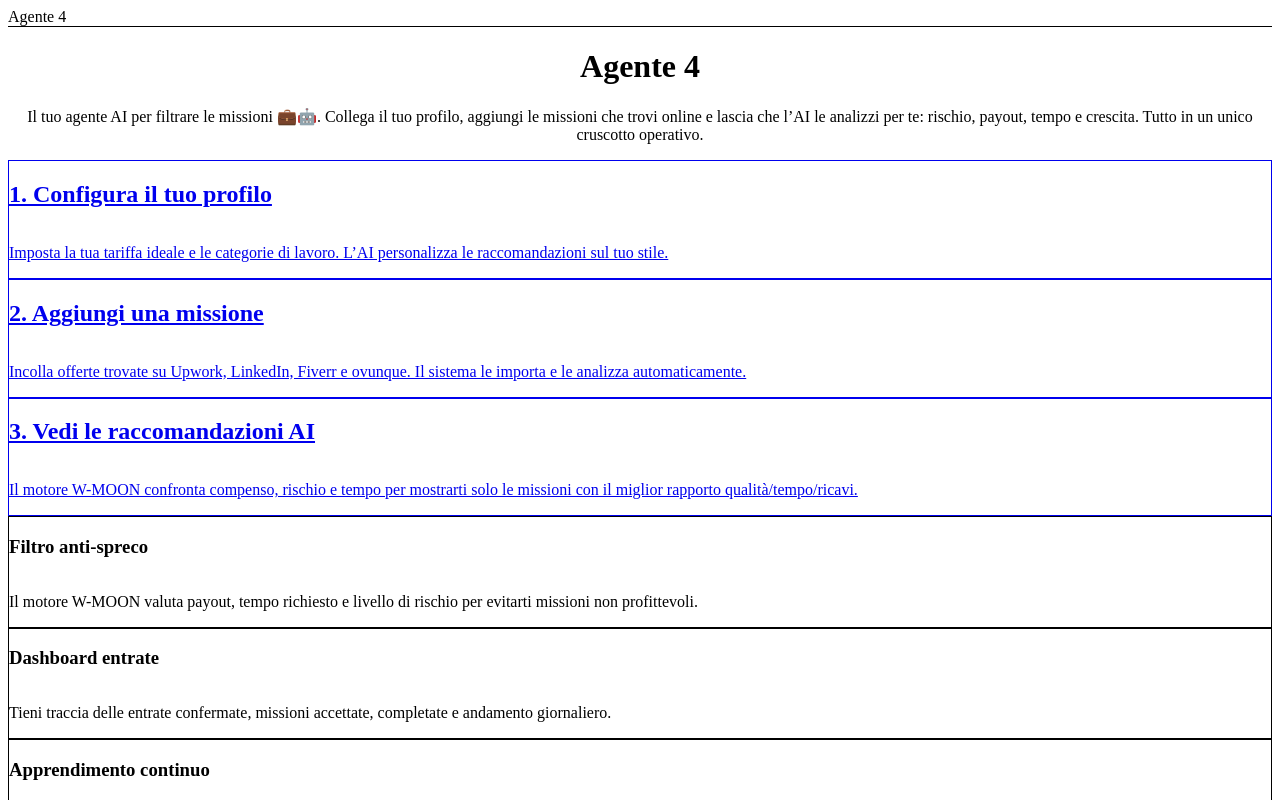
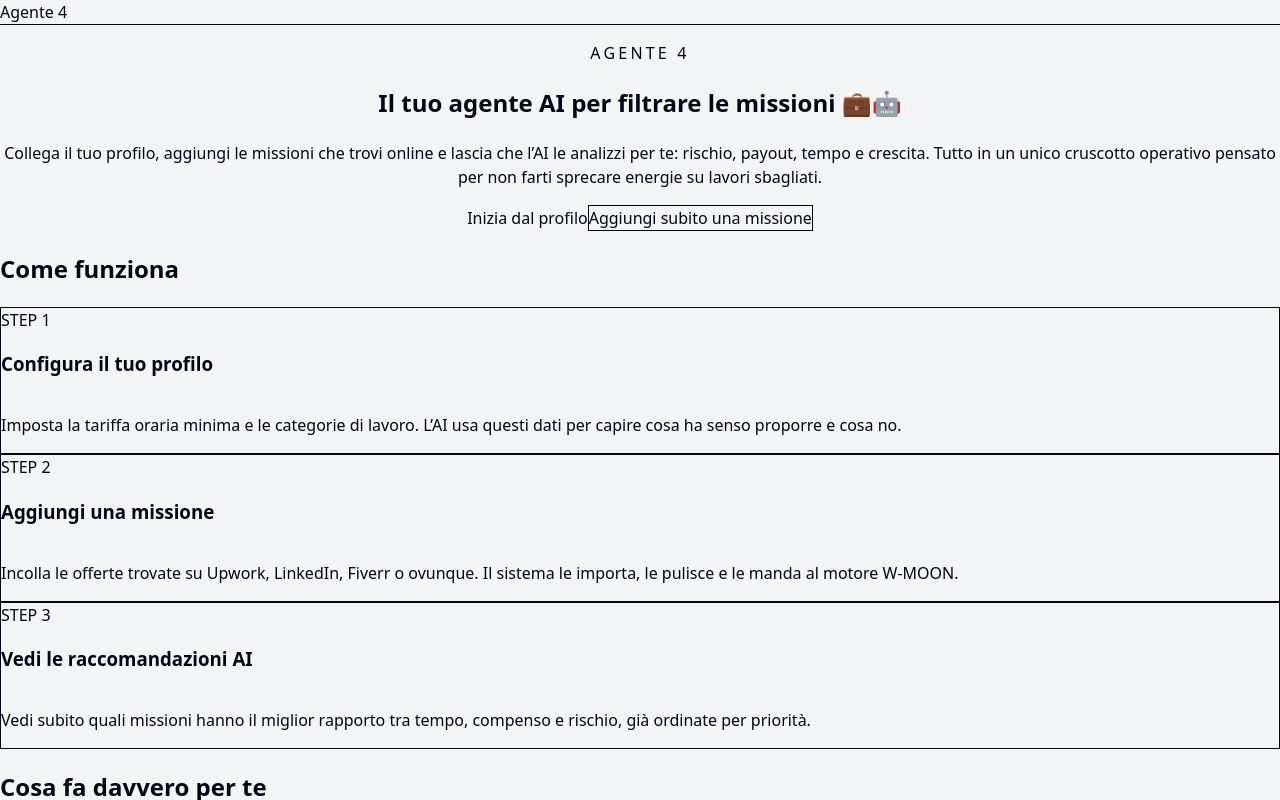
Before and after one commit to diegofabbri-ui/agente-4-mission-filter, a React app in the folder frontend/: page / in a window 1280 px wide. Shown: the top 800 px of the page. Built offline with nearby package versions, Linux system fonts and the light colour scheme; no server answers; the HTML template or start-up script is replaced by a standard one.

Commit message:
Improve UI: Tailwind base + new Landing & Dashboard layout

```diff
--- a/frontend/src/index.css
+++ b/frontend/src/index.css
@@ -1,3 +1,38 @@
 @tailwind base;
 @tailwind components;
 @tailwind utilities;
+
+:root {
+  font-family: system-ui, -apple-system, BlinkMacSystemFont, "Segoe UI",
+    sans-serif;
+  line-height: 1.5;
+  font-weight: 400;
+  color: #020617;
+  background-color: #f9fafb;
+}
+
+*,
+*::before,
+*::after {
+  box-sizing: border-box;
+}
+
+body {
+  margin: 0;
+  min-height: 100vh;
+  background-color: #f3f4f6; /* bg-gray-100 */
+}
+
+#root {
+  min-height: 100vh;
+}
+
+/* opzionale: link un po' più eleganti */
+a {
+  color: inherit;
+  text-decoration: none;
+}
+
+a:hover {
+  text-decoration: underline;
+}
--- a/frontend/src/pages/Dashboard.tsx
+++ b/frontend/src/pages/Dashboard.tsx
@@ -1,16 +1,7 @@
 // src/pages/Dashboard.tsx
 import { useEffect, useState } from "react";
 import axios from "axios";
-import {
-  Chart as ChartJS,
-  CategoryScale,
-  LinearScale,
-  PointElement,
-  LineElement,
-  Tooltip,
-  Legend,
-} from "chart.js";
-import { Line } from "react-chartjs-2";
+import { Link } from "react-router-dom";
 
 const API_BASE_URL = import.meta.env.VITE_API_URL || "http://localhost:3000";
 
@@ -19,26 +10,11 @@ function getAuthHeaders() {
   return token ? { Authorization: `Bearer ${token}` } : undefined;
 }
 
-ChartJS.register(
-  CategoryScale,
-  LinearScale,
-  PointElement,
-  LineElement,
-  Tooltip,
-  Legend,
-);
-
-interface MonthlyEarning {
-  month: string; // es: "2025-11"
-  total: number;
-}
-
 interface DashboardSummary {
   totalEarnings: number;
   missionsCompleted: number;
   activeMissions: number;
   streakDays: number;
-  monthlyEarnings?: MonthlyEarning[];
 }
 
 interface DashboardResponse {
@@ -63,9 +39,11 @@ export default function Dashboard() {
         setSummary(res.data.summary);
       } catch (err: any) {
         if (err?.response?.status === 401) {
-          setError("Non sei autenticato. Effettua il login prima.");
+          setError(
+            "Non sei autenticato. Assicurati di avere un token valido in localStorage.",
+          );
         } else {
-          setError("Errore nel recupero della dashboard utente.");
+          setError("Errore nel caricamento della dashboard utente.");
         }
       } finally {
         setLoading(false);
@@ -75,80 +53,156 @@ export default function Dashboard() {
     fetchDashboard();
   }, []);
 
-  const monthlyData = summary?.monthlyEarnings ?? [];
+  return (
+    <div className="space-y-8 py-6">
+      <header className="space-y-2">
+        <h1 className="text-2xl md:text-3xl font-bold tracking-tight">
+          Dashboard
+        </h1>
+        <p className="text-sm text-gray-600 max-w-xl">
+          Qui vedi una sintesi delle tue missioni e delle entrate gestite
+          tramite Agente 4. L’obiettivo è semplice: meno sbatti mentale,
+          più decisioni basate sui numeri.
+        </p>
+      </header>
 
-  const chartData = {
-    labels: monthlyData.map((m) => m.month),
-    datasets: [
-      {
-        label: "Entrate nette mensili (€)",
-        data: monthlyData.map((m) => m.total),
-      },
-    ],
-  };
+      {/* stato richiesta */}
+      {loading && (
+        <p className="text-sm text-gray-500">Caricamento dati dashboard…</p>
+      )}
 
-  const chartOptions = {
-    responsive: true,
-    plugins: {
-      legend: { display: true },
-    },
-  };
+      {error && (
+        <div className="border border-red-200 bg-red-50 text-red-700 text-sm rounded-xl p-4">
+          {error}
+        </div>
+      )}
 
-  return (
-    <div className="max-w-5xl mx-auto space-y-6">
-      <h1 className="text-2xl font-bold">Dashboard</h1>
-
-      {loading && <p className="text-sm text-gray-500">Caricamento...</p>}
-      {error && <p className="text-sm text-red-600">{error}</p>}
-
+      {/* CARDS METRICHE */}
       {summary && (
-        <>
-          <div className="grid gap-4 md:grid-cols-4">
-            <div className="bg-white rounded-xl p-4 border border-gray-100 shadow-sm">
-              <p className="text-xs text-gray-500">Entrate totali</p>
-              <p className="text-xl font-semibold">
+        <section className="grid md:grid-cols-4 gap-4">
+          <div className="rounded-xl border border-gray-200 bg-white p-4 space-y-1">
+            <p className="text-xs font-semibold uppercase text-gray-500">
+              Entrate totali
+            </p>
+            <p className="text-2xl font-bold">
               €{summary.totalEarnings.toFixed(2)}
             </p>
+            <p className="text-xs text-gray-500">
+              Somma delle missioni completate.
+            </p>
           </div>
-            <div className="bg-white rounded-xl p-4 border border-gray-100 shadow-sm">
-              <p className="text-xs text-gray-500">Missioni completate</p>
-              <p className="text-xl font-semibold">
+
+          <div className="rounded-xl border border-gray-200 bg-white p-4 space-y-1">
+            <p className="text-xs font-semibold uppercase text-gray-500">
+              Missioni completate
+            </p>
+            <p className="text-2xl font-bold">
               {summary.missionsCompleted}
             </p>
-            </div>
-            <div className="bg-white rounded-xl p-4 border border-gray-100 shadow-sm">
-              <p className="text-xs text-gray-500">Missioni attive</p>
-              <p className="text-xl font-semibold">{summary.activeMissions}</p>
-            </div>
-            <div className="bg-white rounded-xl p-4 border border-gray-100 shadow-sm">
-              <p className="text-xs text-gray-500">Streak (giorni)</p>
-              <p className="text-xl font-semibold">{summary.streakDays}</p>
-            </div>
+            <p className="text-xs text-gray-500">
+              Task portati fino in fondo.
+            </p>
           </div>
 
-          <div className="bg-white rounded-xl p-4 border border-gray-100 shadow-sm">
-            <h2 className="text-sm font-semibold mb-2">
-              Andamento entrate mensili
-            </h2>
-            {monthlyData.length === 0 ? (
+          <div className="rounded-xl border border-gray-200 bg-white p-4 space-y-1">
+            <p className="text-xs font-semibold uppercase text-gray-500">
+              Missioni attive
+            </p>
+            <p className="text-2xl font-bold">
+              {summary.activeMissions}
+            </p>
             <p className="text-xs text-gray-500">
-                Nessun dato mensile ancora disponibile. Quando inizierai a
-                completare missioni con earnings verificate, vedrai il grafico
-                popolarsi.
+              Cose su cui stai ancora lavorando.
             </p>
-            ) : (
-              <Line data={chartData} options={chartOptions} />
-            )}
           </div>
-        </>
+
+          <div className="rounded-xl border border-gray-200 bg-white p-4 space-y-1">
+            <p className="text-xs font-semibold uppercase text-gray-500">
+              Streak (giorni)
+            </p>
+            <p className="text-2xl font-bold">
+              {summary.streakDays}
+            </p>
+            <p className="text-xs text-gray-500">
+              Giorni consecutivi con attività registrata.
+            </p>
+          </div>
+        </section>
       )}
 
+      {/* SE NIENTE DATI */}
       {!loading && !error && !summary && (
-        <p className="text-sm text-gray-500">
-          Nessun dato ancora disponibile. Completa qualche missione per
-          iniziare a popolare la dashboard.
+        <section className="border border-dashed border-gray-300 rounded-xl p-6 bg-white">
+          <p className="text-sm text-gray-600 mb-3">
+            Ancora nessun dato in dashboard.
+            Configura il profilo e aggiungi qualche missione per vedere le
+            prime stats.
           </p>
+          <div className="flex flex-wrap gap-3">
+            <Link
+              to="/profile"
+              className="inline-flex items-center rounded-lg bg-black px-4 py-2 text-sm font-semibold text-white hover:bg-gray-900"
+            >
+              Configura il profilo
+            </Link>
+            <Link
+              to="/add-mission"
+              className="inline-flex items-center rounded-lg border border-gray-300 px-4 py-2 text-sm font-semibold text-gray-800 hover:bg-white"
+            >
+              Aggiungi una missione
+            </Link>
+            <Link
+              to="/ai"
+              className="inline-flex items-center rounded-lg border border-gray-300 px-4 py-2 text-sm font-semibold text-gray-800 hover:bg-white"
+            >
+              Vedi raccomandazioni AI
+            </Link>
+          </div>
+        </section>
       )}
+
+      {/* SEZIONE AZIONI RAPIDE */}
+      <section className="grid md:grid-cols-2 gap-6">
+        <div className="rounded-xl border border-gray-200 bg-white p-5 space-y-2">
+          <h2 className="text-sm font-semibold text-gray-800">
+            Azioni rapide
+          </h2>
+          <p className="text-xs text-gray-500 mb-3">
+            Le tre mosse base per far lavorare al massimo l’Agente 4.
+          </p>
+          <ul className="text-sm text-gray-700 space-y-2 list-disc list-inside">
+            <li>
+              <Link to="/profile" className="underline">
+                Raffina il tuo profilo
+              </Link>{" "}
+              se cambiano le tue tariffe o priorità.
+            </li>
+            <li>
+              <Link to="/add-mission" className="underline">
+                Aggiungi nuove missioni
+              </Link>{" "}
+              ogni volta che trovi offerte interessanti.
+            </li>
+            <li>
+              <Link to="/ai" className="underline">
+                Controlla le raccomandazioni AI
+              </Link>{" "}
+              prima di candidarti o accettare.
+            </li>
+          </ul>
+        </div>
+
+        <div className="rounded-xl border border-gray-200 bg-white p-5 space-y-2">
+          <h2 className="text-sm font-semibold text-gray-800">
+            Insight futuri (coming soon)
+          </h2>
+          <p className="text-xs text-gray-500">
+            Qui vedrai grafici su guadagni nel tempo, categorie più profittevoli
+            e rischio medio delle missioni accettate. Per ora è una sezione
+            “work in progress”, ma la struttura è già pronta.
+          </p>
+        </div>
+      </section>
     </div>
   );
 }
--- a/frontend/src/pages/Landing.tsx
+++ b/frontend/src/pages/Landing.tsx
@@ -3,36 +3,61 @@ import { Link } from "react-router-dom";
 
 export default function Landing() {
   return (
-    <div className="space-y-12">
+    <div className="space-y-12 py-8">
 
       {/* HERO */}
-      <div className="text-center space-y-4 mt-6">
+      <section className="text-center space-y-4">
+        <p className="text-xs font-medium tracking-[0.2em] uppercase text-gray-500">
+          Agente 4
+        </p>
+
         <h1 className="text-3xl md:text-4xl font-bold tracking-tight">
-          Agente 4
+          Il tuo agente AI per filtrare le missioni 💼🤖
         </h1>
 
         <p className="text-gray-600 max-w-2xl mx-auto text-sm md:text-base">
-          Il tuo agente AI per filtrare le missioni 💼🤖.
-          Collega il tuo profilo, aggiungi le missioni che trovi online e lascia che l’AI
-          le analizzi per te: rischio, payout, tempo e crescita.
-          Tutto in un unico cruscotto operativo.
+          Collega il tuo profilo, aggiungi le missioni che trovi online e lascia
+          che l’AI le analizzi per te: rischio, payout, tempo e crescita.
+          Tutto in un unico cruscotto operativo pensato per non farti sprecare
+          energie su lavori sbagliati.
         </p>
+
+        <div className="flex justify-center gap-3 mt-4">
+          <Link
+            to="/profile"
+            className="inline-flex items-center rounded-lg bg-black px-4 py-2 text-sm font-semibold text-white hover:bg-gray-900"
+          >
+            Inizia dal profilo
+          </Link>
+          <Link
+            to="/add-mission"
+            className="inline-flex items-center rounded-lg border border-gray-300 px-4 py-2 text-sm font-semibold text-gray-800 hover:bg-white"
+          >
+            Aggiungi subito una missione
+          </Link>
         </div>
+      </section>
 
-      {/* CTA GRID */}
-      <div className="grid md:grid-cols-3 gap-6 max-w-5xl mx-auto px-4">
-
+      {/* STEP GRID */}
+      <section className="max-w-5xl mx-auto px-4">
+        <h2 className="text-sm font-semibold text-gray-700 mb-3">
+          Come funziona
+        </h2>
+        <div className="grid md:grid-cols-3 gap-6">
           {/* Profilo */}
           <Link
             to="/profile"
             className="border rounded-xl p-6 hover:bg-gray-50 hover:shadow-md transition-all flex flex-col gap-3"
           >
-          <h2 className="font-semibold text-lg">
-            1. Configura il tuo profilo
-          </h2>
+            <span className="text-xs font-semibold text-gray-500">
+              STEP 1
+            </span>
+            <h3 className="font-semibold text-lg">
+              Configura il tuo profilo
+            </h3>
             <p className="text-gray-500 text-sm">
-            Imposta la tua tariffa ideale e le categorie di lavoro.
-            L’AI personalizza le raccomandazioni sul tuo stile.
+              Imposta la tariffa oraria minima e le categorie di lavoro.
+              L’AI usa questi dati per capire cosa ha senso proporre e cosa no.
             </p>
           </Link>
 
@@ -41,12 +66,15 @@ export default function Landing() {
             to="/add-mission"
             className="border rounded-xl p-6 hover:bg-gray-50 hover:shadow-md transition-all flex flex-col gap-3"
           >
-          <h2 className="font-semibold text-lg">
-            2. Aggiungi una missione
-          </h2>
+            <span className="text-xs font-semibold text-gray-500">
+              STEP 2
+            </span>
+            <h3 className="font-semibold text-lg">
+              Aggiungi una missione
+            </h3>
             <p className="text-gray-500 text-sm">
-            Incolla offerte trovate su Upwork, LinkedIn, Fiverr e ovunque.
-            Il sistema le importa e le analizza automaticamente.
+              Incolla le offerte trovate su Upwork, LinkedIn, Fiverr o ovunque.
+              Il sistema le importa, le pulisce e le manda al motore W-MOON.
             </p>
           </Link>
 
@@ -55,45 +83,53 @@ export default function Landing() {
             to="/ai"
             className="border rounded-xl p-6 hover:bg-gray-50 hover:shadow-md transition-all flex flex-col gap-3"
           >
-          <h2 className="font-semibold text-lg">
-            3. Vedi le raccomandazioni AI
-          </h2>
+            <span className="text-xs font-semibold text-gray-500">
+              STEP 3
+            </span>
+            <h3 className="font-semibold text-lg">
+              Vedi le raccomandazioni AI
+            </h3>
             <p className="text-gray-500 text-sm">
-            Il motore W-MOON confronta compenso, rischio e tempo per mostrarti
-            solo le missioni con il miglior rapporto qualità/tempo/ricavi.
+              Vedi subito quali missioni hanno il miglior rapporto tra tempo,
+              compenso e rischio, già ordinate per priorità.
             </p>
           </Link>
+        </div>
+      </section>
 
-      </div>
-
-      {/* FEATURE CARDS */}
-      <div className="grid md:grid-cols-3 gap-6 max-w-5xl mx-auto px-4">
+      {/* FEATURES */}
+      <section className="max-w-5xl mx-auto px-4">
+        <h2 className="text-sm font-semibold text-gray-700 mb-3">
+          Cosa fa davvero per te
+        </h2>
+        <div className="grid md:grid-cols-3 gap-6">
 
           <div className="border rounded-xl p-6 hover:bg-gray-50 hover:shadow-md transition-all cursor-default flex flex-col gap-2">
             <h3 className="font-semibold">Filtro anti-spreco</h3>
             <p className="text-gray-500 text-sm">
               Il motore W-MOON valuta payout, tempo richiesto e livello di rischio
-            per evitarti missioni non profittevoli.
+              per tagliare le missioni poco profittevoli o sospette.
             </p>
           </div>
 
           <div className="border rounded-xl p-6 hover:bg-gray-50 hover:shadow-md transition-all cursor-default flex flex-col gap-2">
             <h3 className="font-semibold">Dashboard entrate</h3>
             <p className="text-gray-500 text-sm">
-            Tieni traccia delle entrate confermate, missioni accettate,
-            completate e andamento giornaliero.
+              Tracci entrate, missioni accettate e completate, così vedi subito
+              se stai usando bene il tuo tempo o no.
             </p>
           </div>
 
           <div className="border rounded-xl p-6 hover:bg-gray-50 hover:shadow-md transition-all cursor-default flex flex-col gap-2">
             <h3 className="font-semibold">Apprendimento continuo</h3>
             <p className="text-gray-500 text-sm">
-            Il sistema impara dalle tue scelte e adatta i punteggi futuri
-            migliorando la qualità delle raccomandazioni.
+              Ogni missione che accetti o rifiuti allena il modello per
+              affinare i punteggi alle tue vere preferenze.
             </p>
           </div>
 
         </div>
+      </section>
 
     </div>
   );
```
Lines whose indentation alone changed are shown as unchanged.
